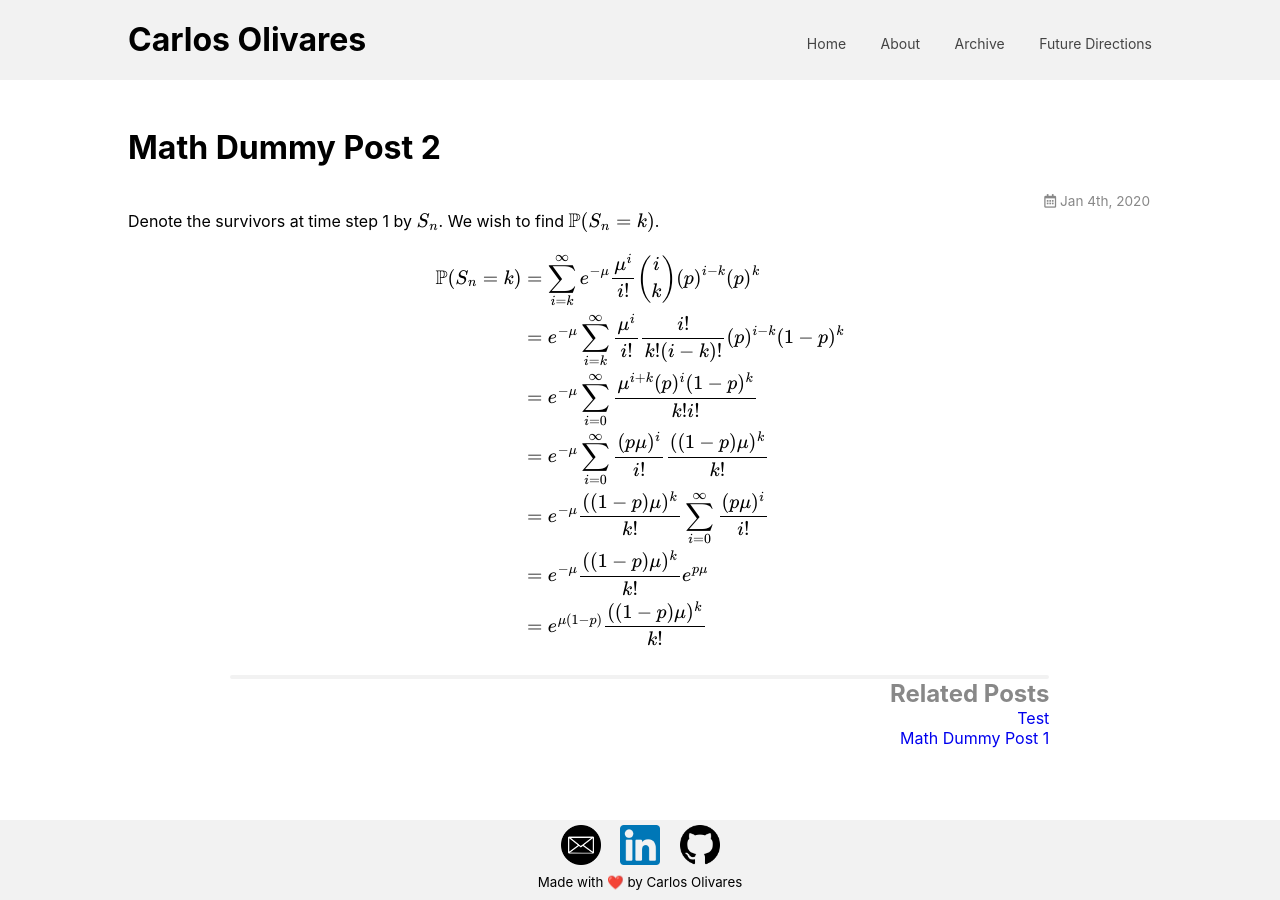
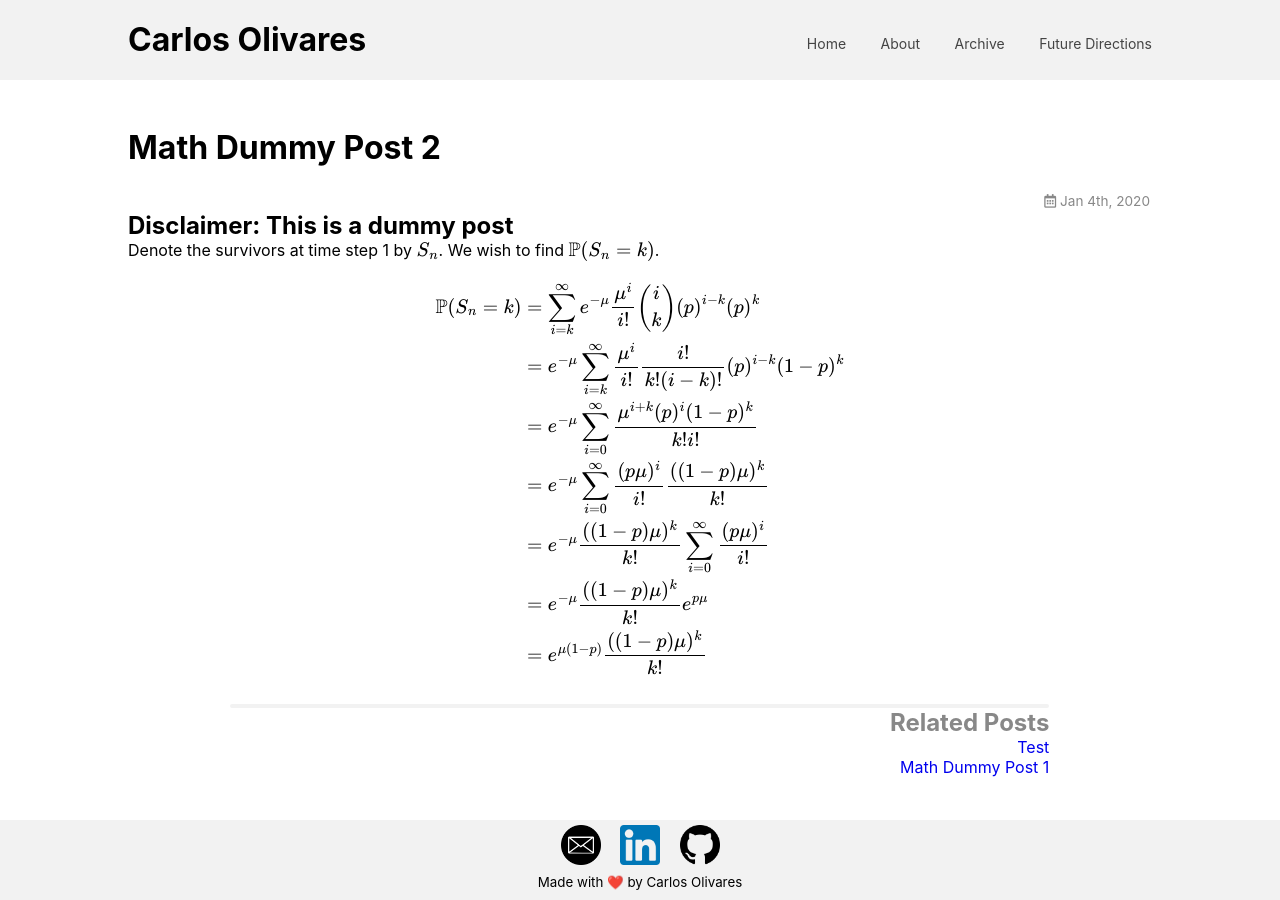
Before and after one commit to cao826/website, a Jekyll site: the page built from _posts/2020-1-4-math2.markdown, in a window 1280 px wide. Built offline with Jekyll 4.4.1, drawn with Linux system fonts in a browser that asks for light colours; nearby versions of some CDN libraries; formulas are drawn with MathJax 3.

```diff
--- a/_posts/2020-1-4-math2.markdown
+++ b/_posts/2020-1-4-math2.markdown
@@ -5,7 +5,7 @@
 categories: ["mathematics", "probability theory"]
 permalink: "/math-test-2"
 ---
-
+## Disclaimer: This is a dummy post
 
 Denote the survivors at time step 1 by
 \\(S_n\\).
```
